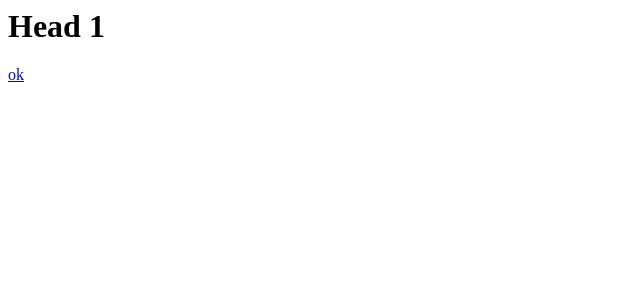
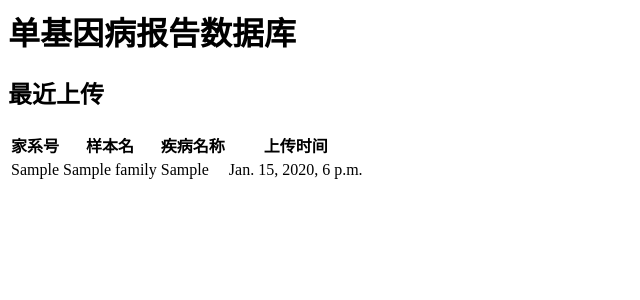
Before and after one commit to Sue9104/monogenic_report_website, a Django app: page /report/ in a window 1280 px wide. Shown: the top 300 px of the page, without its empty margins (0-640 px from the left). Run offline with Django 3.2, Linux system fonts and the light colour scheme; tables that the repository leaves empty hold one stand-in row (values such as "Sample post").

Commit message:
feat: index page show latest pdfs

```diff
--- a/monogenic_disease_report/urls.py
+++ b/monogenic_disease_report/urls.py
@@ -15,8 +15,10 @@ Including another URLconf
 """
 from django.contrib import admin
 from django.urls import path, include
+from django.conf.urls.static import static
+from django.conf import settings
 
 urlpatterns = [
     path('admin/', admin.site.urls),
     path('report/', include('report.urls')),
-]
+] + static(settings.MEDIA_URL, document_root=settings.MEDIA_ROOT)
--- a/report/templates/report/index.html
+++ b/report/templates/report/index.html
@@ -1,3 +1,22 @@
-<h1>Head 1</h1>
-{% load static %}
-<a href="{% static "report/a.pdf" %}">ok</a>
+<h1>单基因病报告数据库</h1>
+<h2>最近上传</h2>
+<table class="latest_pdfs">
+  <thead>
+    <tr>
+      <th>家系号</th>
+      <th>样本名</th>
+      <th>疾病名称</th>
+      <th>上传时间</th>
+    </tr>
+  </thead>
+  <tbody>
+    {% for pdf in latest_pdfs %}
+    <tr onclick="document.location = '/media/documents/{{ pdf.family.family }}-{{ pdf.family.name }}-{{ pdf.clinical_information.gene }}.pdf'; ">
+        <td>{{ pdf.family.family }}</td>
+        <td>{{ pdf.family.name }}</td>
+        <td>{{ pdf.clinical_information.disease }}</td>
+        <td>{{ pdf.uploaded_at }}</td>
+      </tr>
+    {% endfor %}
+  </tbody>
+</table>
--- a/report/views.py
+++ b/report/views.py
@@ -9,7 +9,11 @@ from .models import Family, ClinicalInformation, UploadPDF
 
 # Create your views here.
 def index(request):
-    return render(request, 'report/index.html')
+    latest_pdfs = UploadPDF.objects.order_by('-uploaded_at')[:10]
+    print("\n={}=\n".format(latest_pdfs[0].family.family) )
+    return render(request, 'report/index.html', {
+        'latest_pdfs': latest_pdfs
+    })
 
 def model_form_upload(request):
     if request.method == 'POST':
```
